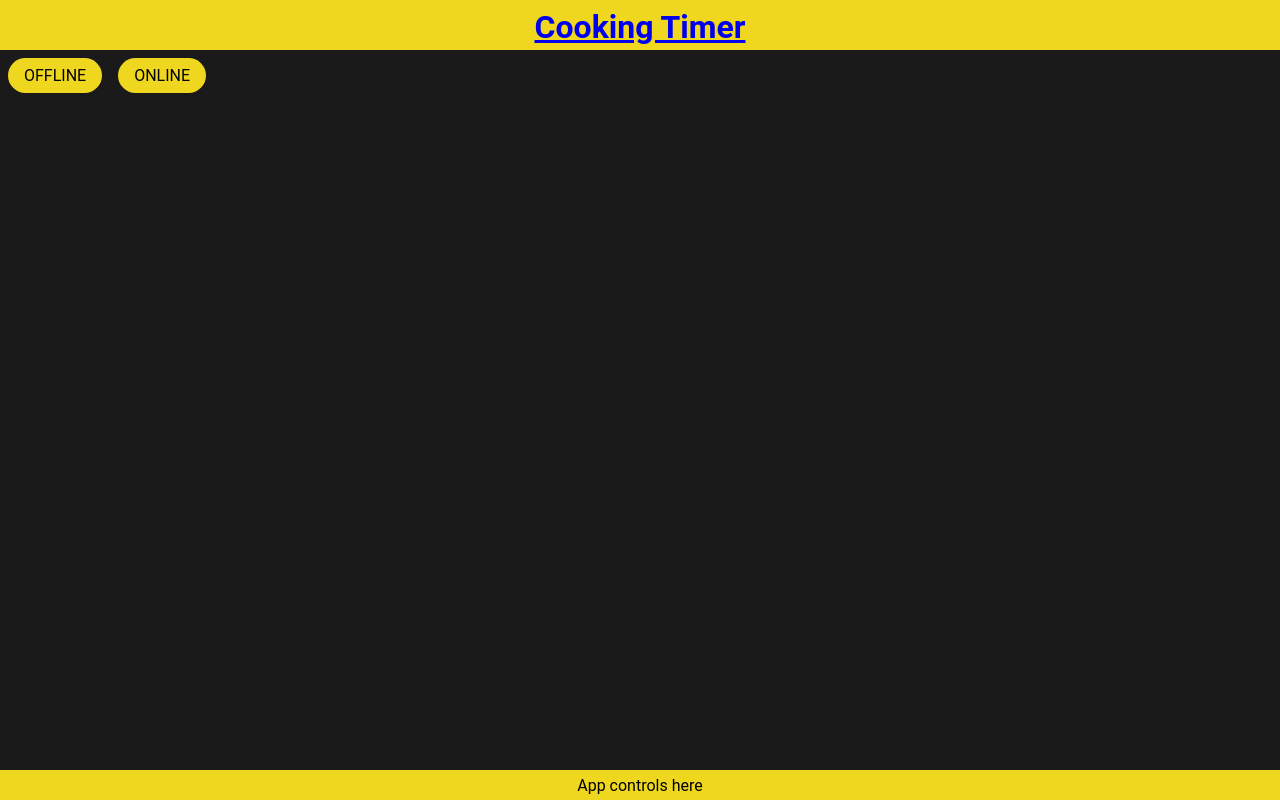
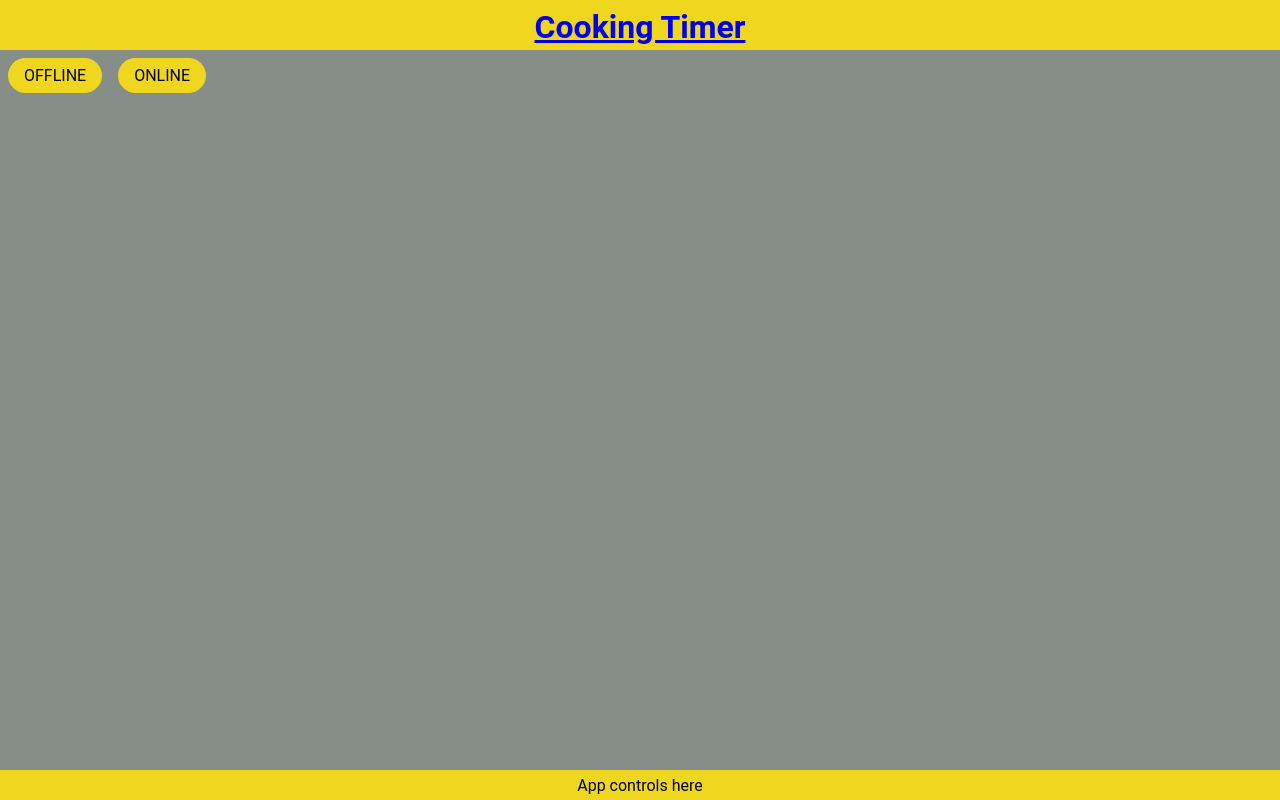
Before and after one commit to Misacorp/sea-of-thieves-cooking-timer, a React (Create React App) app in the folder client/: page / in a window 1280 px wide. Built offline with nearby package versions, Linux system fonts and the light colour scheme; the HTML template or start-up script is replaced by a standard one; what easy-grid, local-storage, webfontloader would draw is missing.

Commit message:
Added Graphic component base

```diff
--- /dev/null
+++ b/client/src/components/Graphic/Graphic.jsx
@@ -0,0 +1,36 @@
+import React from 'react';
+import styled, { css } from 'styled-components';
+import PropTypes from 'prop-types';
+import { withRouter } from 'react-router-dom';
+
+import getBackgroundColor from './getBackgroundColor';
+
+const GraphicStructure = ({ className }) => {
+  return <div className={className} />;
+};
+
+const Graphic = styled(GraphicStructure)`
+  ${({ location }) => {
+    const { pathname } = location;
+
+    const bgColor = getBackgroundColor(pathname);
+
+    return css`
+      background-color: ${bgColor};
+      position: absolute;
+      left: 0;
+      right: 0;
+      top: 0;
+      bottom: 0;
+      z-index: -1;
+      user-select: none;
+      pointer-events: none;
+    `;
+  }}
+`;
+
+GraphicStructure.propTypes = {
+  className: PropTypes.string,
+};
+
+export default withRouter(Graphic);
--- /dev/null
+++ b/client/src/components/Graphic/getBackgroundColor.js
@@ -0,0 +1,21 @@
+import * as routes from '../../types/routes';
+
+/**
+ * Gets graphic background color based on pathname.
+ * Use similar stuff for other elements related to the SVG that will eventually be used.
+ * This is just for testing purposes.
+ */
+const getBackgroundColor = pathname => {
+  switch (pathname) {
+    case routes.ROOT:
+      return '#878E88';
+    case routes.OFFLINE:
+      return '#725752';
+    case routes.ONLINE_ROOT:
+      return '#96C0B7';
+    default:
+      return '#D4DFC7';
+  }
+};
+
+export default getBackgroundColor;
--- a/client/src/components/Main.jsx
+++ b/client/src/components/Main.jsx
@@ -3,6 +3,7 @@ import { Switch, Route } from 'react-router-dom';
 
 import Header from './Header';
 import AppControls from './AppControls';
+import Graphic from './Graphic/Graphic';
 
 import Welcome from './Welcome';
 import Offline from './Offline';
@@ -16,6 +17,7 @@ import * as routes from '../types/routes';
 const Main = () => {
   return (
     <>
+      <Graphic />
       <Header />
       <Switch>
         <Route exact path={routes.OFFLINE} component={Offline} />
```
Also changed, not shown: 1 other file (tests, documents, lock files or other folders).
